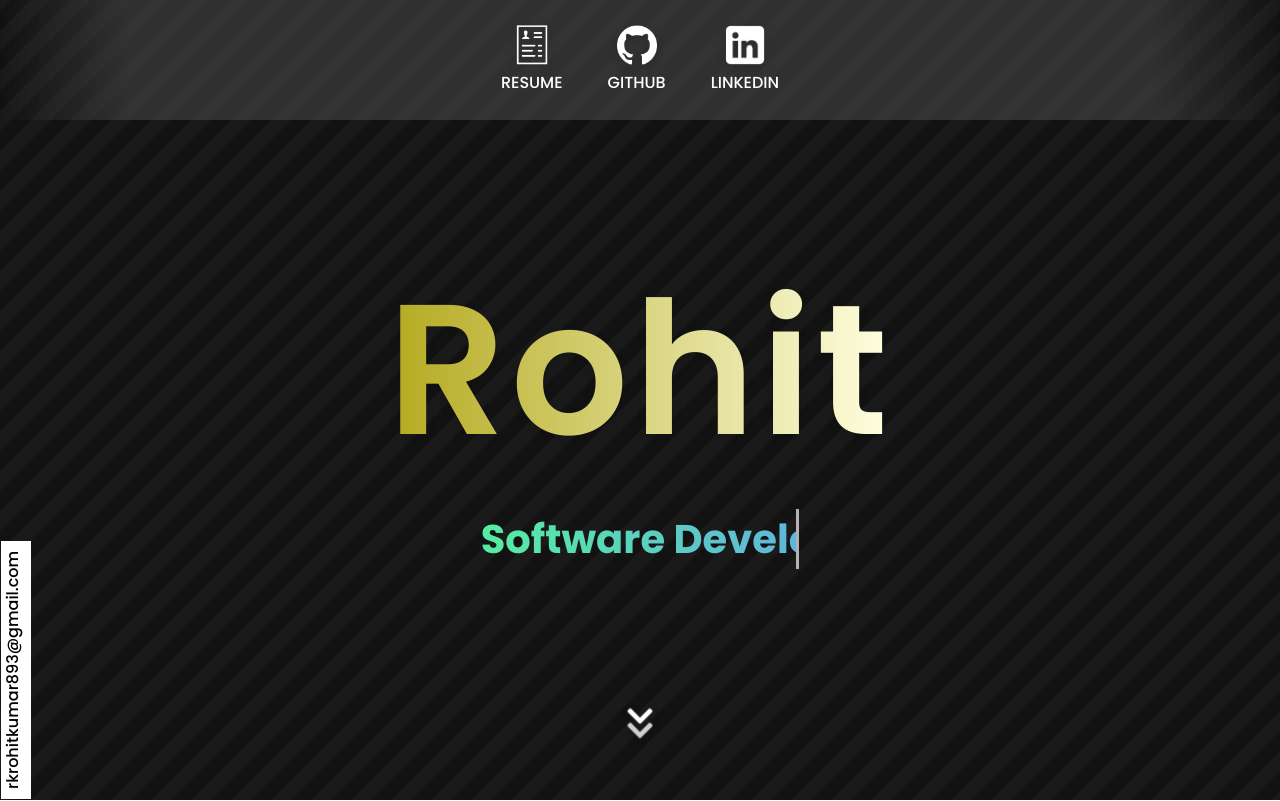
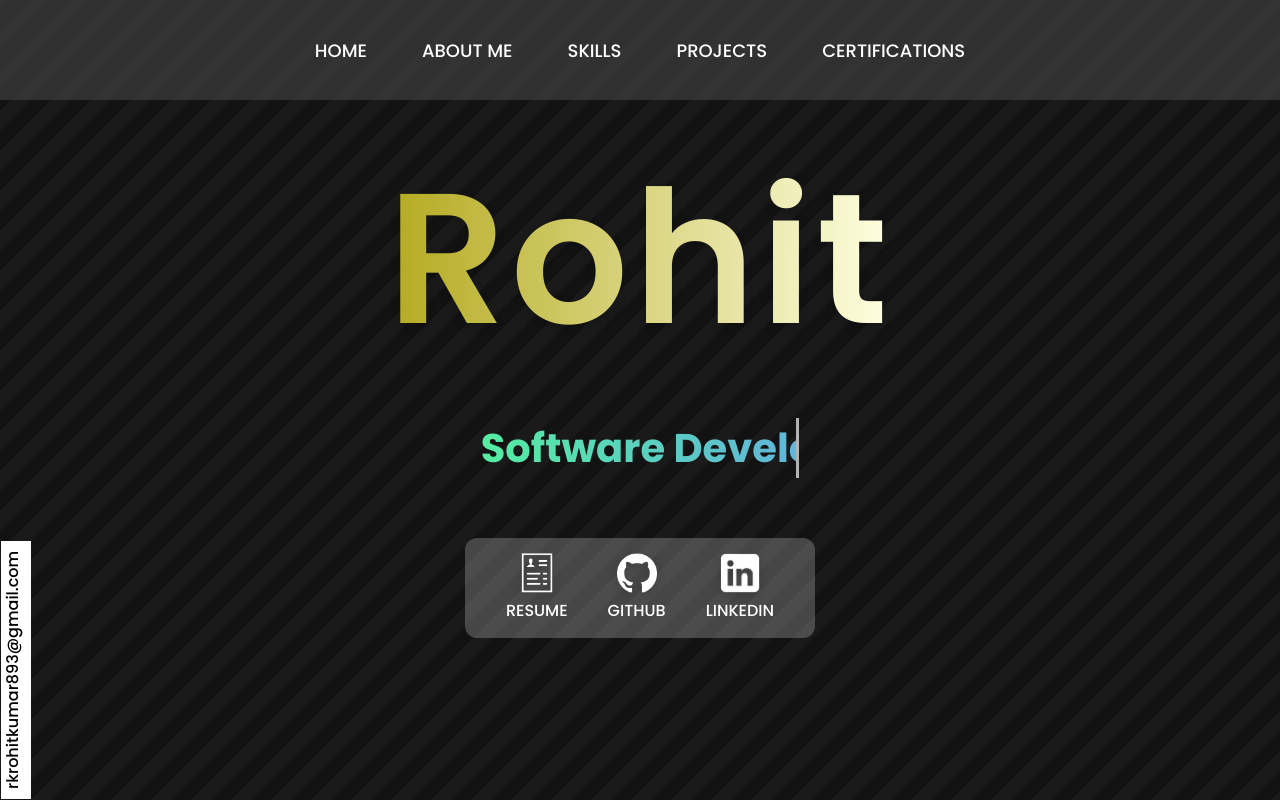
Before and after one commit to rohitkumar893/portfolio, a React (Vite) app: page / in a window 1280 px wide. Shown: the top 801 px of the page. Built offline with nearby package versions, Linux system fonts and the light colour scheme.

Commit message:
add: hamburger for phone devices

```diff
--- a/package.json
+++ b/package.json
@@ -11,6 +11,7 @@
   },
   "dependencies": {
     "@tailwindcss/vite": "^4.0.14",
+    "lucide-react": "^0.525.0",
     "react": "^19.0.0",
     "react-dom": "^19.0.0"
   },
--- a/src/App.css
+++ b/src/App.css
@@ -12,6 +12,10 @@
 
   .label{
     font-size: 16px;
+  }
+
+  .bgsocials{
+    background-color: rgba(255, 255, 255, 0.219);
   }
 
   .loader {
@@ -88,7 +92,7 @@
 
   .navbar{
     background-color: rgba(65, 65, 65, 0.648);
-    mask-image: linear-gradient(to right, transparent, black 10%, black 90%, transparent);
+
   }
 
   .namelogo{
--- a/src/App.jsx
+++ b/src/App.jsx
@@ -1,31 +1,31 @@
 import './App.css'
+import Navbar from './components/Navbar'
 
 function App() {
-
   return (
      <>
-
         <div className='w-auto h-[30px] fixed left-4 top-[98%] rotate-[-90deg] origin-left hidden md:block bg-white px-[10px]'>
           <h2 className='text-black font-medium'>rkrohitkumar893@gmail.com</h2>
         </div>
 
       <div className="container3"></div>
 
-     <div className='main w-[100%]'>
-          <nav className='navbar fixed h-[120px] w-full flex p-[30px] justify-center items-center gap-[45px]'>
+     <div className='main w-[100%] flex flex-col'>
+            <Navbar />
+
+            <div className='flex flex-col justify-center items-center gap-[40px]'>
+              <div className='w-full flex items-center flex-col select-none gap-[20px]'>
+              <h1 className='namelogo drop-shadow-lg text-[110px] sm:text-[185px]  flex justify-center tracking-wide mt-[120px]'>Rohit</h1>
+              <div class="loader"><span class="loader-text">Software Developer</span></div>
+
+              <div className='w-full flex justify-center mt-[40px]'>
+              <div className='bgsocials flex justify-center gap-[40px] w-[350px] h-[100px] rounded-xl'>
               <a href="resume.pdf" className='flex flex-col justify-center items-center'><img src="/resumeicon.png" className='h-[40px] drop-shadow-lg transition-transform hover:scale-110'></img><h3 className='label text-center mt-[6px]'>RESUME</h3></a>
               <a href="https://github.com/rohitkumar893" className='flex flex-col justify-center items-center'><img src="/github.png" className='h-[40px] drop-shadow-lg transition-transform hover:scale-110'></img><h3 className='label text-center mt-[6px]'>GITHUB</h3></a>
               <a href="https://www.linkedin.com/in/rohitkumar893/" className='flex flex-col justify-center items-center'><img src="/linkedin.png" className='h-[40px] drop-shadow-lg transition-transform hover:scale-110'></img><h3 className='label text-center mt-[6px]'>LINKEDIN</h3></a>
-          </nav>
-
-            <div className='w-full h-screen flex justify-center items-center flex-col select-none'>
-              <h1 className='namelogo drop-shadow-lg text-[110px] sm:text-[185px]  flex justify-center items-center tracking-wide'>Rohit</h1>
-              <div class="loader"><span class="loader-text">Software Developer</span></div>
-
             </div>
-
-            <div className='w-full flex justify-center items-end mt-[-130px] sm:mt-[-90px] animate-bounce '>
-              <img src="downarrow.png" className='arrow h-[32px] w-[32px] drop-shadow-lg transition-transform hover:translate-y-4'></img>
+            </div>
+            </div>
             </div>
           </div>
 
@@ -113,5 +113,4 @@
   )
 }
 
-
 export default App
--- /dev/null
+++ b/src/components/Navbar.jsx
@@ -0,0 +1,41 @@
+import { useState } from 'react';
+import { Menu, X } from 'lucide-react';
+
+const Navbar = () => {
+  const [isOpen, setIsOpen] = useState(false);
+
+  return (
+    <>
+        <nav className='navbar fixed h-[100px] text-[18px] w-full flex justify-between items-center px-[30px] bg-white z-50'>
+        {/* Hamburger */}
+        <div className='md:hidden'>
+          <button onClick={() => setIsOpen(!isOpen)}>
+            {isOpen ? <X size={28} /> : <Menu size={28} />}
+          </button>
+        </div>
+
+        {/* Desktop Menu */}
+        <div className='hidden md:flex gap-[55px] justify-center items-center w-full'>
+          <h1>HOME</h1>
+          <h1>ABOUT ME</h1>
+          <h1>SKILLS</h1>
+          <h1>PROJECTS</h1>
+          <h1>CERTIFICATIONS</h1>
+        </div>
+      </nav>
+
+      {/* Mobile Menu */}
+     {isOpen && (
+        <div className='fixed top-0 left-0 w-full h-full bg-black z-40 flex flex-col gap-8 px-6 pt-[120px] text-[22px]'>
+            <h1>HOME</h1>
+            <h1>ABOUT ME</h1>
+            <h1>SKILLS</h1>
+            <h1>PROJECTS</h1>
+            <h1>CERTIFICATIONS</h1>
+        </div>
+        )}
+    </>
+  );
+};
+
+export default Navbar;
```
Also changed, not shown: 1 other file (tests, documents, lock files or other folders).
